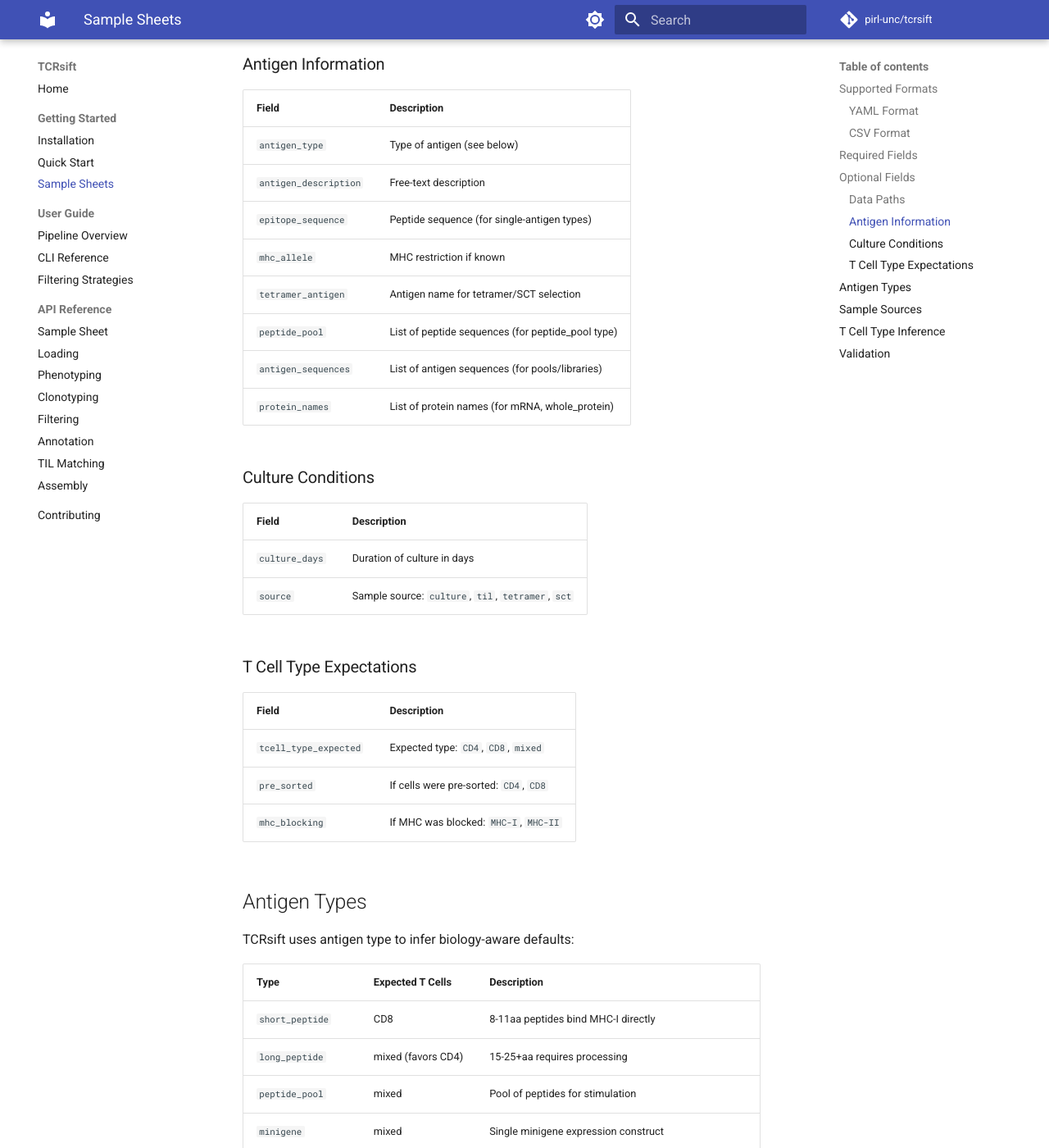
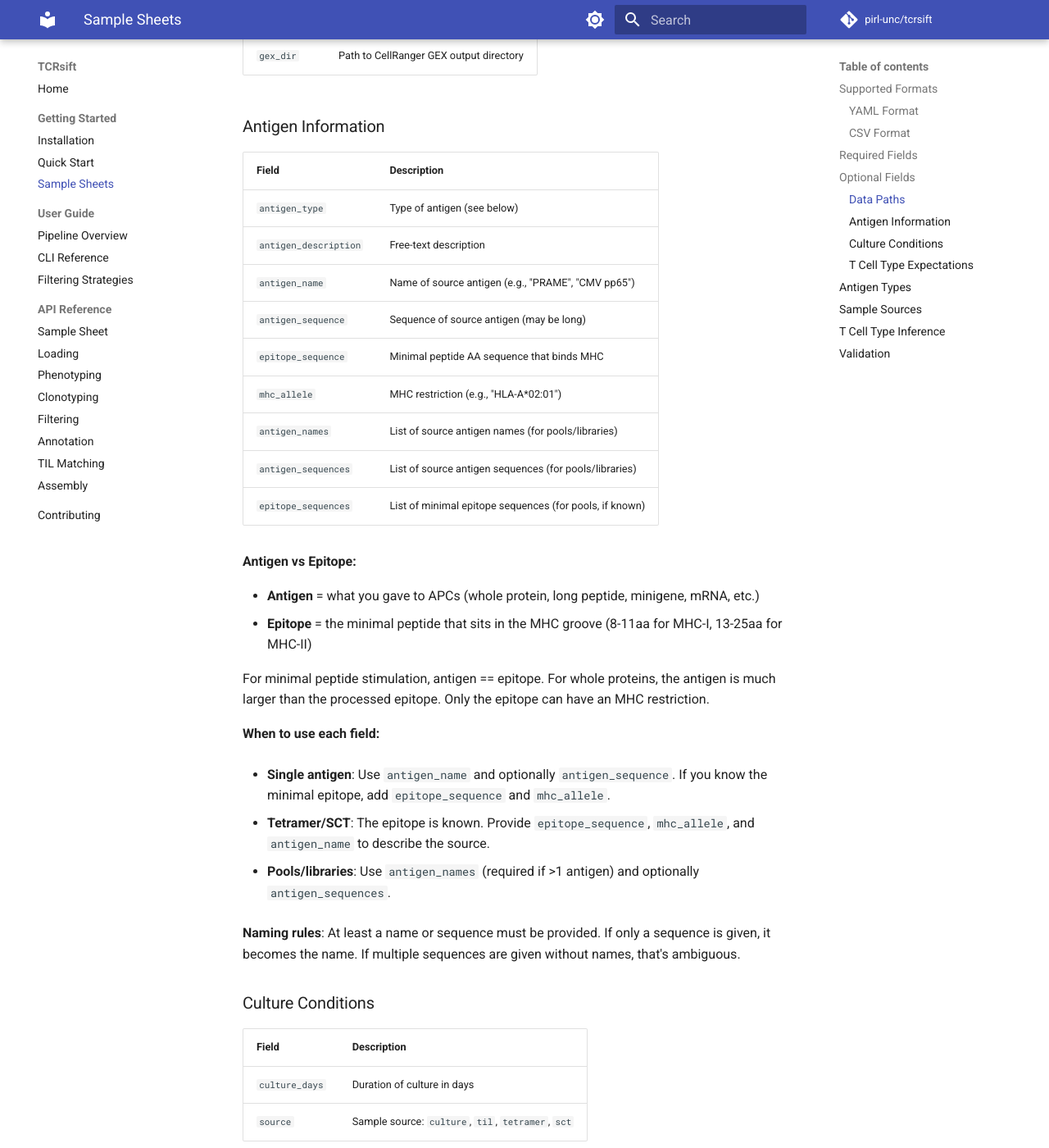
Before and after one commit to pirl-unc/tcrsift, an MkDocs documentation site: the page built from docs/getting-started/sample-sheets.md, in a window 1280 px wide and 1400 px high, scrolled down 2132 px. Shown: the whole window at 82% size. Built offline with MkDocs 1.6.1 and Material for MkDocs 9.7.7, drawn with Linux system fonts in a browser that asks for light colours; comment, search, counter and statistics services are not loaded; some of the changed text lies outside the part shown.

````diff
--- a/docs/getting-started/sample-sheets.md
+++ b/docs/getting-started/sample-sheets.md
@@ -10,25 +10,26 @@ Both YAML and CSV formats are supported.
 
 ```yaml title="samples.yaml"
 samples:
-  # Single peptide culture
+  # Minimal peptide culture (antigen == epitope)
   - sample: "Patient1_CMV"
     vdj_dir: "/data/patient1/vdj"
     gex_dir: "/data/patient1/gex"
     antigen_type: "short_peptide"
-    antigen_description: "CMV pp65 495-503"
-    epitope_sequence: "NLVPMVATV"
+    antigen_name: "CMV pp65 495-503"
+    epitope_sequence: "NLVPMVATV"  # same as antigen for minimal peptides
     mhc_allele: "HLA-A*02:01"
     culture_days: 14
     source: "culture"
     tcell_type_expected: "CD8"
 
-  # Long peptide culture
+  # Long peptide culture (epitope unknown until processing)
   - sample: "Patient1_KRAS"
     vdj_dir: "/data/patient1_kras/vdj"
     gex_dir: "/data/patient1_kras/gex"
     antigen_type: "long_peptide"
-    antigen_description: "KRAS G12D 25-mer"
-    epitope_sequence: "TEYKLVVVGADGVGKSALTIQLIQ"
+    antigen_name: "KRAS G12D 25-mer"
+    antigen_sequence: "TEYKLVVVGADGVGKSALTIQLIQ"  # full long peptide
+    # epitope_sequence unknown - depends on processing
     culture_days: 21
     source: "culture"
 
@@ -37,24 +38,27 @@ samples:
     vdj_dir: "/data/patient1_pool/vdj"
     gex_dir: "/data/patient1_pool/gex"
     antigen_type: "peptide_pool"
-    antigen_description: "Neoantigen pool"
-    antigen_sequences:
-      - "KRAS_G12D_9mer"
-      - "TP53_R175H_10mer"
-      - "PIK3CA_H1047R_9mer"
+    antigen_names:  # required when >1 antigen
+      - "KRAS_G12D"
+      - "TP53_R175H"
+      - "PIK3CA_H1047R"
+    antigen_sequences:  # optional
+      - "GADGVGKSAL"
+      - "HMTEVVRHC"
+      - "ARHGGWTTKM"
     culture_days: 14
     source: "culture"
 
-  # Single-chain trimer selection
+  # SCT selection (epitope is known from the construct)
   - sample: "Patient1_SCT"
     vdj_dir: "/data/patient1_sct/vdj"
     antigen_type: "sct"
-    tetramer_antigen: "KRAS_G12D"
-    epitope_sequence: "GADGVGKSAL"
-    mhc_allele: "HLA-A*11:01"
+    antigen_name: "PRAME"  # source protein
+    epitope_sequence: "SLLQHLIGL"  # what's in the SCT
+    mhc_allele: "HLA-A*02:01"
     source: "sct"
 
-  # TIL sample
+  # TIL sample (no antigen info needed)
   - sample: "Patient1_TIL"
     vdj_dir: "/data/patient1_til/vdj"
     source: "til"
@@ -92,12 +96,30 @@ Patient1_TIL,/data/patient1_til/vdj,,,til
 |-------|-------------|
 | `antigen_type` | Type of antigen (see below) |
 | `antigen_description` | Free-text description |
-| `epitope_sequence` | Peptide sequence (for single-antigen types) |
-| `mhc_allele` | MHC restriction if known |
-| `tetramer_antigen` | Antigen name for tetramer/SCT selection |
-| `peptide_pool` | List of peptide sequences (for peptide_pool type) |
-| `antigen_sequences` | List of antigen sequences (for pools/libraries) |
-| `protein_names` | List of protein names (for mRNA, whole_protein) |
+| `antigen_name` | Name of source antigen (e.g., "PRAME", "CMV pp65") |
+| `antigen_sequence` | Sequence of source antigen (may be long) |
+| `epitope_sequence` | Minimal peptide AA sequence that binds MHC |
+| `mhc_allele` | MHC restriction (e.g., "HLA-A*02:01") |
+| `antigen_names` | List of source antigen names (for pools/libraries) |
+| `antigen_sequences` | List of source antigen sequences (for pools/libraries) |
+| `epitope_sequences` | List of minimal epitope sequences (for pools, if known) |
+
+**Antigen vs Epitope:**
+
+- **Antigen** = what you gave to APCs (whole protein, long peptide, minigene, mRNA, etc.)
+- **Epitope** = the minimal peptide that sits in the MHC groove (8-11aa for MHC-I, 13-25aa for MHC-II)
+
+For minimal peptide stimulation, antigen == epitope. For whole proteins, the antigen is much larger than the processed epitope. Only the epitope can have an MHC restriction.
+
+**When to use each field:**
+
+- **Single antigen**: Use `antigen_name` and optionally `antigen_sequence`. If you know the minimal epitope, add `epitope_sequence` and `mhc_allele`.
+
+- **Tetramer/SCT**: The epitope is known. Provide `epitope_sequence`, `mhc_allele`, and `antigen_name` to describe the source.
+
+- **Pools/libraries**: Use `antigen_names` (required if >1 antigen) and optionally `antigen_sequences`.
+
+**Naming rules**: At least a name or sequence must be provided. If only a sequence is given, it becomes the name. If multiple sequences are given without names, that's ambiguous.
 
 ### Culture Conditions
 
````
Also changed, not shown: README.md (+51 -20 lines), 1 other file.
